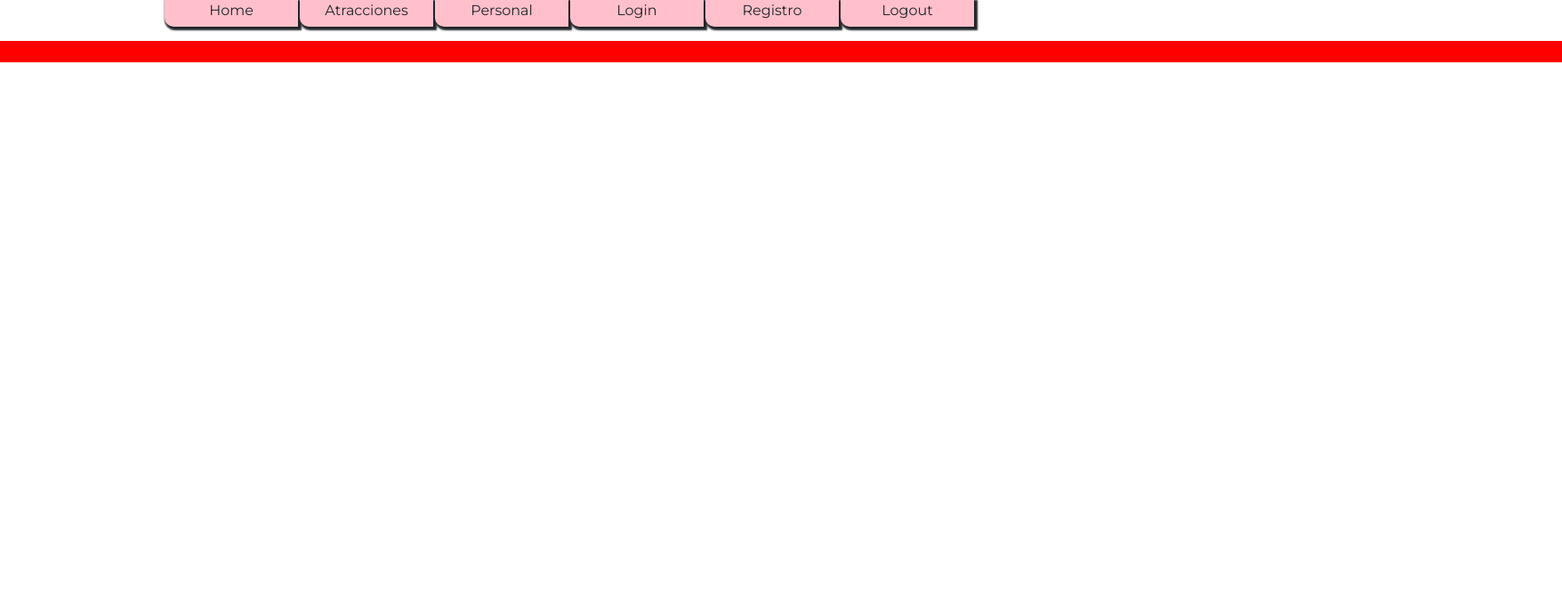
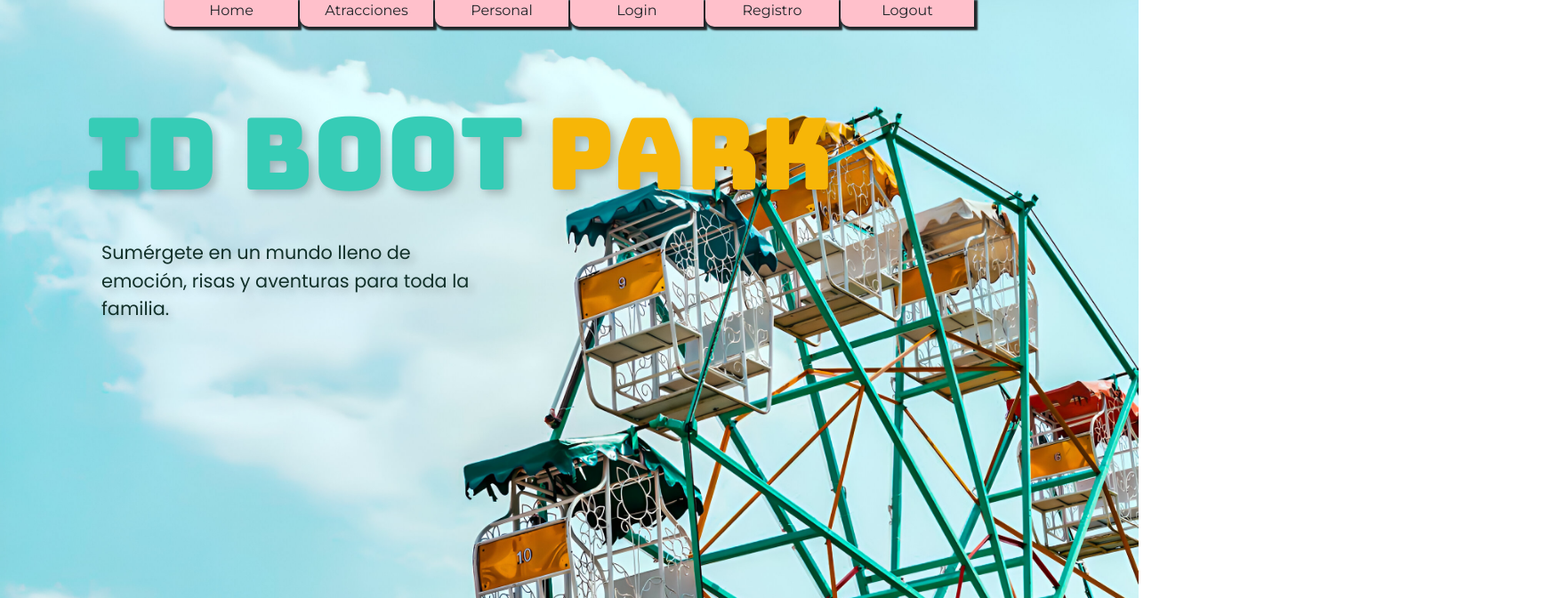
Before and after one commit to Elegimba/parquetematico_front, an Angular app: page /login in a window 1280 px wide. Both pictures are taken after a click on the item "Home". Shown: the top 672 px of the page at 89% size, 1756 px wide, since content can reach past the window. Built offline with nearby package versions, Linux system fonts and the light colour scheme.

Commit message:
añadida imagen fondo principal

```diff
--- a/src/app/app.component.css
+++ b/src/app/app.component.css
@@ -0,0 +1,9 @@
+.background {
+    background: url('../../public/images/noria_grande.jpeg');
+    background-repeat: no-repeat;
+    background-size: cover;
+    background-position: top right;
+    height: 100vh;
+    width: 100vw;
+
+}
--- a/src/app/app.component.html
+++ b/src/app/app.component.html
@@ -1,6 +1,8 @@
-<div>
-  <app-navbar></app-navbar>
+<div class="background">
+  <div>
+    <app-navbar></app-navbar>
+  </div>
+  <div class="container">
+    <router-outlet />
+  </div>
 </div>
-<div class="container">
-  <router-outlet />
-</div>
--- a/src/app/pages/main/main.component.css
+++ b/src/app/pages/main/main.component.css
@@ -1,5 +1,38 @@
-.test {
-    background-color: red;
-    width: 150%;
-    margin-left: -30%;
+@import url(https://fonts.googleapis.com/css?family=Bungee:regular);
+@import url(https://fonts.googleapis.com/css?family=Poppins:100,100italic,200,200italic,300,300italic,regular,italic,500,500italic,600,600italic,700,700italic,800,800italic,900,900italic);
+
+h1 {
+    font-family: 'Bungee', sans-serif;
+    font-size: 7em;
+    color: #36ccb6;
+    text-align: left;
+    margin-top: 60px;
+    text-shadow: 5px 5px 10px #00000036;
+
+
+    span {
+        color: #f7b607;
+    }
 }
+
+p {
+    font-family: 'Poppins', sans-serif;
+    font-size: 1.3em;
+    color: #12312a;
+    text-align: left;
+    margin-top: 50px;
+    text-shadow: 5px 5px 10px #00000036;
+}
+
+.title {
+    display: flex;
+    flex-direction: column;
+    justify-content: center;
+
+    p {
+        padding-left: 20px;
+        width: 40%;
+        margin-top: 20px;
+
+    }
+}
--- a/src/app/pages/main/main.component.html
+++ b/src/app/pages/main/main.component.html
@@ -1,11 +1,6 @@
-<div class="test">
-
-    <div class="">
-        <div class="test">
-            <p>¡Ven a disfrutar de un día lleno de diversión!</p>
-        </div>
-        <div>
-        </div>
+<div class="container">
+    <div class="title">
+        <h1>ID Boot <span>PARK</span></h1>
+        <p>Sumérgete en un mundo lleno de emoción, risas y aventuras para toda la familia.</p>
     </div>
-
 </div>
--- a/src/styles.css
+++ b/src/styles.css
@@ -2,7 +2,6 @@
 @import url(https://fonts.googleapis.com/css?family=Montserrat:100,200,300,regular,500,600,700,800,900,100italic,200italic,300italic,italic,500italic,600italic,700italic,800italic,900italic);
 
 body {
+    font-family: 'Montserrat', sans-serif;
 
-
-    font-family: 'Montserrat', sans-serif;
 }
```
Also changed, not shown: public/images/noria_grande.jpeg (added), src/app/components/navbar/navbar.component.css (line endings or trailing spaces).
